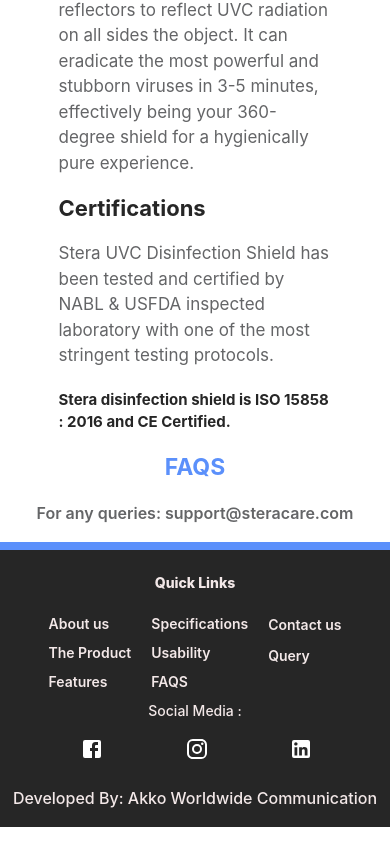
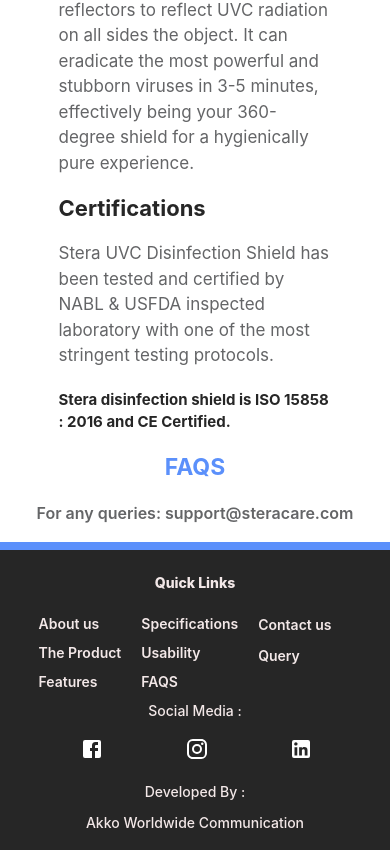
Before and after one commit to VikasBelida09/stera, a React (Create React App) app: page /knowMore in a window 390 px wide. Shown: the part 1906-2756 px from the top of the page. Before the commit the page ends 2733 px from the top, so only its background shows below. Built offline with nearby package versions, Linux system fonts and the light colour scheme.

Commit message:
footer style changed & other cosmetics

```diff
--- a/src/Components/Footer/Footer.jsx
+++ b/src/Components/Footer/Footer.jsx
@@ -5,6 +5,7 @@
 import LinkedInIcon from "@material-ui/icons/LinkedIn";
 import { Link } from "react-router-dom";
 import { HashLink as HLink } from "react-router-hash-link";
+import cx from "classnames";
 function Footer() {
   return (
     <>
@@ -12,7 +13,60 @@
         <div className={classes.footerLeft}>
           <h4>Quick Links</h4>
         </div>
-      <div className={classes.footerMiddle}>
+        <div className={cx(classes.footerMiddle, classes.deskView)}>
+          <div className={classes.footerMiddle1}>
+            <HLink
+              to={{
+                pathname: "/",
+                hash: "#aboutus",
+              }}
+            >
+              About us
+            </HLink>
+            <HLink
+              to={{
+                pathname: "/",
+                hash: "#product",
+              }}
+            >
+              The Product
+            </HLink>
+          </div>
+          <div className={classes.footerMiddle2}>
+            <HLink
+              to={{
+                pathname: "/",
+                hash: "#specifications",
+              }}
+            >
+              Specifications
+            </HLink>
+            <HLink
+              to={{
+                pathname: "/",
+                hash: "#usability",
+              }}
+            >
+              Usability
+            </HLink>
+          </div>
+          <div className={classes.footerMiddle3}>
+            <HLink
+              to={{
+                pathname: "/",
+                hash: "#features",
+              }}
+            >
+              Features
+            </HLink>
+            <Link to="/faq">FAQS</Link>
+          </div>
+          <div className={classes.footerMiddle4}>
+            <Link to="/contact">Contact us</Link>
+            <Link to="/contact">Query</Link>
+          </div>
+        </div>
+        <div className={cx(classes.footerMiddle, classes.mobView)}>
           <div className={classes.footerMiddle1}>
             <HLink
               to={{
@@ -63,6 +117,7 @@
             <Link to="/contact">Query</Link>
           </div>
         </div>
+
         <div className={classes.footerRight}>
           <h4>Social Media :</h4>
           <div className={classes.footerRightIcons}>
@@ -78,8 +133,12 @@
           </div>
         </div>
       </div>
-    <div className={classes.developedByContainer}>
+      <div className={cx(classes.developedByContainer, classes.deskView)}>
         <span>Developed By: Akko Worldwide Communication</span>
+      </div>
+      <div className={cx(classes.developedByContainer, classes.mobView)}>
+        <span>Developed By :</span>
+        <span>Akko Worldwide Communication</span>
       </div>
     </>
   );
--- a/src/Components/Footer/Footer.module.css
+++ b/src/Components/Footer/Footer.module.css
@@ -6,14 +6,18 @@
   flex-wrap: wrap;
   padding-top: 1vh;
 }
-.developedByContainer{
+.developedByContainer {
   background-color: #262626;
   color: #f3e8e8;
   display: flex;
-  justify-content: center;
   padding-bottom: 2vh;
   font-weight: 500;
-  border: 0px
+  border: 0px;
+  font-size: 14px;
+}
+.developedByContainer > span {
+  margin-left: 20vw;
+  margin-top: 3vh;
 }
 .footerLeft {
   display: flex;
@@ -30,8 +34,11 @@
   display: flex;
   flex: 0.6;
 }
+
 .footerMiddle1,
-.footerMiddle2 {
+.footerMiddle2,
+.footerMiddle3,
+.footerMiddle4 {
   display: flex;
   margin-right: 20px;
   margin-top: 10px;
@@ -39,22 +46,10 @@
   justify-content: space-around;
   font-weight: 600;
 }
-.footerMiddle3 {
-  display: flex;
-  flex-direction: column;
-  margin-top: 30px;
-  margin-bottom: 30px;
-  font-weight: 600;
-}
-.footerMiddle3 > a:nth-child(2) {
-  margin-top: 10px;
-}
-.footerMiddle3 > a:nth-child(1){
-  margin-top: -15px;
-}
 .footerMiddle1 > a,
 .footerMiddle2 > a,
-.footerMiddle3 > a {
+.footerMiddle3 > a,
+.footerMiddle4 > a {
   text-decoration: none;
   color: #f3e8e8;
   cursor: pointer;
@@ -71,11 +66,14 @@
 .footerRightIcons {
   margin-top: -5px;
 }
-.footerRightIcons > a{
+.footerRightIcons > a {
   text-decoration: none;
   color: white;
   cursor: pointer;
   margin-left: 1vw;
+}
+.mobView {
+  display: none;
 }
 @media screen and (max-width: 630px) {
   .footerContainer {
@@ -89,14 +87,14 @@
   .footerRight {
     display: flex;
   }
-  .footerLeft{
-      display: flex;
-      justify-content: center;
+  .footerLeft {
+    display: flex;
+    justify-content: center;
   }
-  .footerLeft > h4{
+  .footerLeft > h4 {
     font-size: 14px;
   }
-  .footerLeft > h4{
+  .footerLeft > h4 {
     margin-left: auto;
     margin-right: auto;
   }
@@ -111,4 +109,49 @@
     justify-content: space-evenly;
     margin-bottom: 3vh;
   }
+  .mobView {
+    display: flex;
+  }
+  .footerMiddle1,
+  .footerMiddle2 {
+    display: flex;
+    margin-right: 20px;
+    margin-top: 10px;
+    flex-direction: column;
+    justify-content: space-around;
+    font-weight: 600;
+  }
+  .footerMiddle3 {
+    display: flex;
+    flex-direction: column;
+    margin-top: 30px;
+    margin-bottom: 30px;
+    font-weight: 600;
+  }
+  .footerMiddle3 > a:nth-child(2) {
+    margin-top: 10px;
+  }
+  .footerMiddle3 > a:nth-child(1) {
+    margin-top: -15px;
+  }
+  .developedByContainer > span {
+    margin-top: 0vh;
+    margin-left: 0vw;
+  }
+  .developedByContainer {
+    flex-direction: column;
+    margin-top: -5px;
+  }
+  .developedByContainer > span:nth-child(1) {
+    display: flex;
+    justify-content: center;
+  }
+  .developedByContainer > span:nth-child(2){
+    display:flex;
+    justify-content: center;
+    margin-top: 10px;
+  }
+  .deskView {
+    display: none;
+  }
 }
--- a/src/Components/IconDisplayer/IconDisplayer.jsx
+++ b/src/Components/IconDisplayer/IconDisplayer.jsx
@@ -1,8 +1,8 @@
 import React from "react";
 import classes from "./IconDisplayer.module.css";
-function IconDisplayer({ img, description, height, width, ml, color,textWidth,textMt }) {
+function IconDisplayer({ img, description, height, width, ml, color,textWidth,textMt,iconContainerStyles={} }) {
   return (
-    <div className={classes.iconContainer}>
+    <div className={classes.iconContainer} style={iconContainerStyles}>
       <img
         src={img}
         alt={description}
--- a/src/Components/Info/Info.jsx
+++ b/src/Components/Info/Info.jsx
@@ -20,7 +20,7 @@
           <span className={classes.title}>
             Stera <strong className={classes.uv}>UV</strong> Disinfection Shield
           </span>
-          <span className={classes.miniTitle}>Your 360 degree protector</span>
+          <span className={classes.miniTitle}>Your 360&deg; protector</span>
           <a href="#product" className={classes.buyBtn}>
             BUY NOW
           </a>
@@ -48,7 +48,7 @@
             />
             <IconDisplayer
               img={logo4}
-              description="360 Degree Surface Disinfection"
+              description={`360\u00b0 Surface Disinfection`}
               height={80}
               width={80}
               ml={"1vh"}
@@ -98,7 +98,7 @@
             BUY NOW
           </a>
         </div>
-        <span className={classes.miniTitle}>Your 360 degree protector</span>
+        <span className={classes.miniTitle}>Your 360&deg; protector</span>
         <span title="kills" className={classes.miniBoldTitle}>
           Kills <span className={classes.uv} style={{marginLeft:'5px', marginRight:'5px'}}>{" "} corona</span> and all
           other pathogens
@@ -112,6 +112,10 @@
             ml={"1vh"}
             textWidth={120}
             textMt={"-3vh"}
+            iconContainerStyles={{
+              marginTop:'1vh',
+              marginBottom:'0vh'
+            }}
           />
           <IconDisplayer
             img={logo2}
@@ -121,6 +125,10 @@
             ml={"1vh"}
             textWidth={120}
             textMt={"-3vh"}
+            iconContainerStyles={{
+              marginTop:'0vh',
+              marginBottom:'0vh'
+            }}
           />
           <IconDisplayer
             img={logo3}
@@ -130,15 +138,23 @@
             ml={"1vh"}
             textWidth={120}
             textMt={"-3vh"}
+            iconContainerStyles={{
+              marginTop:'0vh',
+              marginBottom:'0vh'
+            }}
           />
           <IconDisplayer
             img={logo4}
-            description="360 Degree Surface Disinfection"
+            description={`360\u00b0 Surface Disinfection`}
             height={100}
             width={100}
             ml={"1vh"}
             textWidth={120}
             textMt={"-3vh"}
+            iconContainerStyles={{
+              marginTop:'0vh',
+              marginBottom:'0vh'
+            }}
           />
         </div>
       </div>
--- a/src/Components/Info/Info.module.css
+++ b/src/Components/Info/Info.module.css
@@ -111,7 +111,7 @@
 }
 @media screen and (max-width: 480px) {
   .surface1 {
-    height: 30vh;
+    height: 150px;
     object-position: 20% 10%;
   }
   .miniBoldTitle {
@@ -128,7 +128,7 @@
     margin-top: 5vh;
   }
   .title {
-    font-size: 19px;
+    font-size: 17px;
   }
   .miniTitle {
     font-size: 14px;
@@ -143,10 +143,10 @@
   }
   .infoContainer {
     background-image: url("../../Assets/steracs.png");
-    background-size: 100% 55%;
+    background-size: 100% 45vh;
   }
   .infoBackContainer {
-    background-size: 100% 55%;
+    background-size: 100% 45vh;
   }
   .linksToSocial,
   .infoFrontContainer,
@@ -161,6 +161,8 @@
   .textBtnContainer {
     display: flex;
     padding-left: 3vw;
+    margin-top: 1vh;
+    padding-right: 2.4vw;
   }
   .features {
     grid-template-columns: auto auto;
--- a/src/Components/Usability/Usability.module.css
+++ b/src/Components/Usability/Usability.module.css
@@ -54,7 +54,7 @@
   margin-right: 5vw;
   font-weight: 400;
   color: #f3e8e8;
-  font-size: 16px;
+  font-size: 20px;
 }
 .lastRow > a {
   position: absolute;
@@ -85,6 +85,7 @@
   .usabilityMiddle {
     margin-top: -18vh;
     padding-top: 0px;
+    padding-right: 1vw;
   }
   .usabilityBottom{
     font-size: 18px;
--- a/src/Components/knowmore/Knowmore.module.css
+++ b/src/Components/knowmore/Knowmore.module.css
@@ -103,7 +103,7 @@
     .surface > img{
         height:36vh;
         width: 60vw;
-        margin-left: 10vw;
+        /* margin-left: 5vw; */
     }
     .knowMoreBanner{
         height:40vh;
--- a/src/data/data.js
+++ b/src/data/data.js
@@ -181,7 +181,7 @@
   {
     id: 14,
     img: logo44,
-    description: "360 Degree Surface Disinfection",
+    description: "360\u00b0 Surface Disinfection",
   },
   // {
   //   id: 15,
```
Lines whose indentation alone changed are shown as unchanged.
